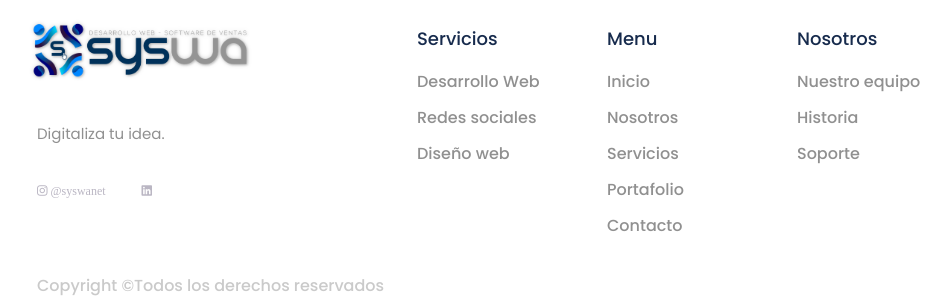
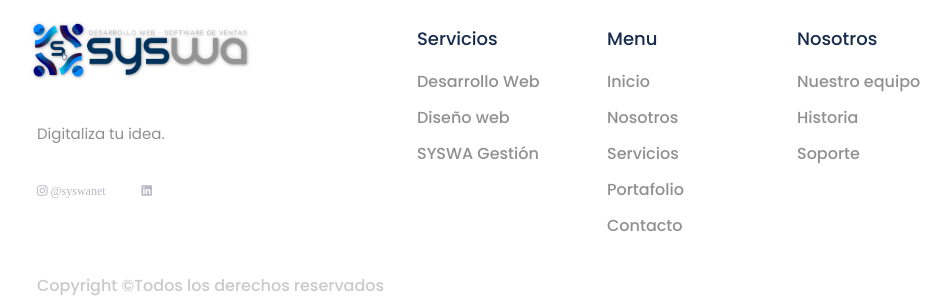
Before and after one commit to carlos349/syswa-web, a PHP site: page /index.php in a window 1280 px wide. Shown: the part 4773-5073 px from the top of the page, without its empty margins (48-999 px from the left). Run offline with PHP 8.4, Linux system fonts and the light colour scheme; some libraries are stand-ins or nearby versions.

Commit message:
Ready changes

```diff
--- a/footer.php
+++ b/footer.php
@@ -46,8 +46,8 @@
 						<div class="footer_col_title">Servicios</div>
 						<ul>
 							<li><a href="servicios">Desarrollo Web</a></li>
-							<li><a href="servicios">Redes sociales</a></li>
 							<li><a href="servicios">Diseño web</a></li>
+							<li><a href="servicios">SYSWA Gestión</a></li>
 						</ul>
 					</div>
 
```
